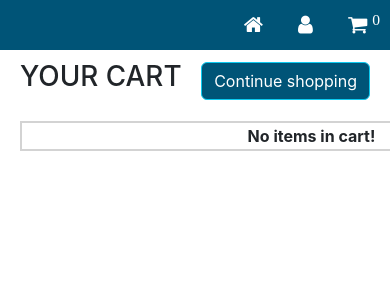
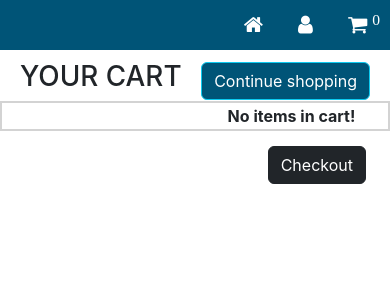
Before and after one commit to MuchokiDavid/lite-flux-ent, a React (Create React App) app: page /cart in a window 390 px wide. Shown: the top 300 px of the page. Built offline with nearby package versions, Linux system fonts and the light colour scheme.

Commit message:
Added a checkout button and styled the table on smaller devices

```diff
--- a/src/Shop/CSS/Cart.css
+++ b/src/Shop/CSS/Cart.css
@@ -2,7 +2,7 @@ div.cart
 {
     margin-top: 10px;
 }
-div.cart div.cart-header
+div.cart > div.cart-header
 {
     display: flex;
     justify-content: space-between;
@@ -28,6 +28,10 @@ table img
 }
 @media(max-width:1023px)
 {
+	div.cart table
+	{
+		margin: 0px;
+	}
     table thead
     {
         display: none;
--- a/src/Shop/Cart.js
+++ b/src/Shop/Cart.js
@@ -57,6 +57,7 @@ const Cart = ({cartItems, products, setItemsInCart}) =>
                     })}
                 </tbody>
             </table>
+            <button className="btn btn-dark float-end mx-4">Checkout</button>
         </div>
     );
 }
```
